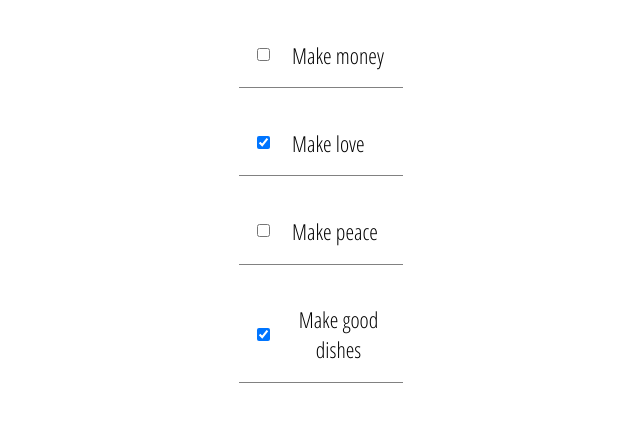
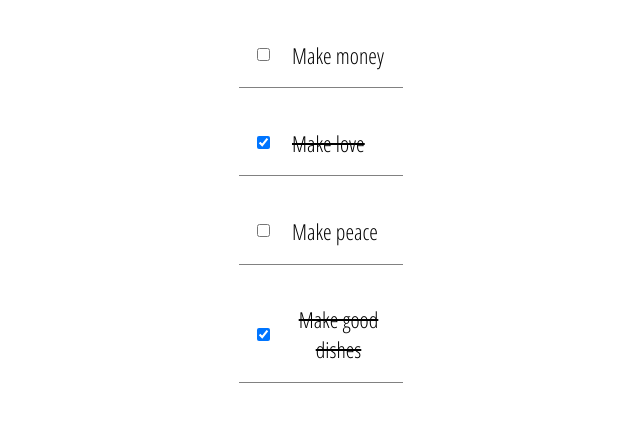
Before and after one commit to Audreyritzenthaler/todolist, a React (Create React App) app: page / in a window 1280 px wide. Shown: the top 422 px of the page, without its empty margins (319-959 px from the left). Built offline with nearby package versions, Linux system fonts and the light colour scheme.

Commit message:
add line thought

```diff
--- a/src/components/ToDoItem.css
+++ b/src/components/ToDoItem.css
@@ -19,3 +19,7 @@
 .inItem {
   margin-left: 1em;
 }
+
+input:checked + p{
+  text-decoration: line-through;
+}
```
